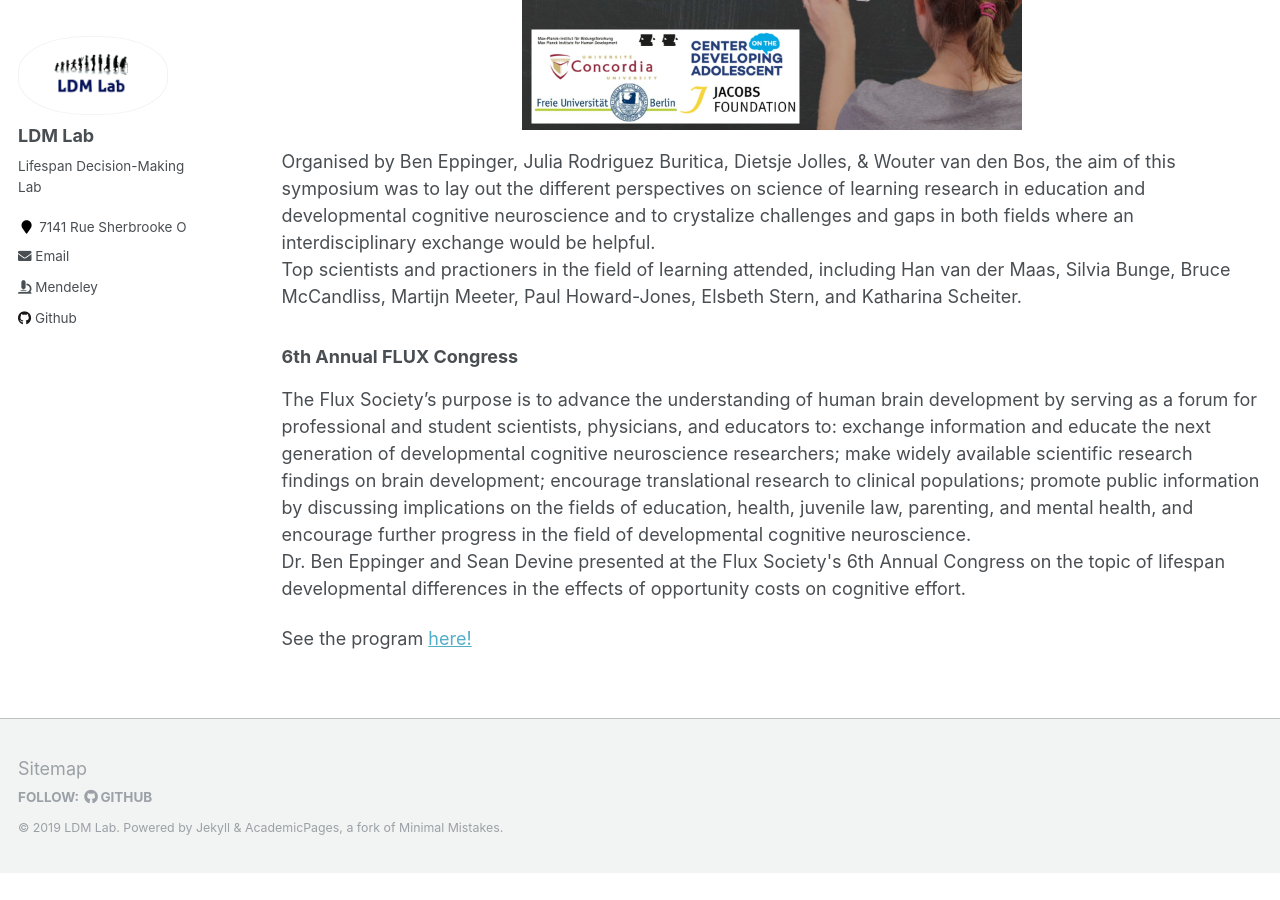
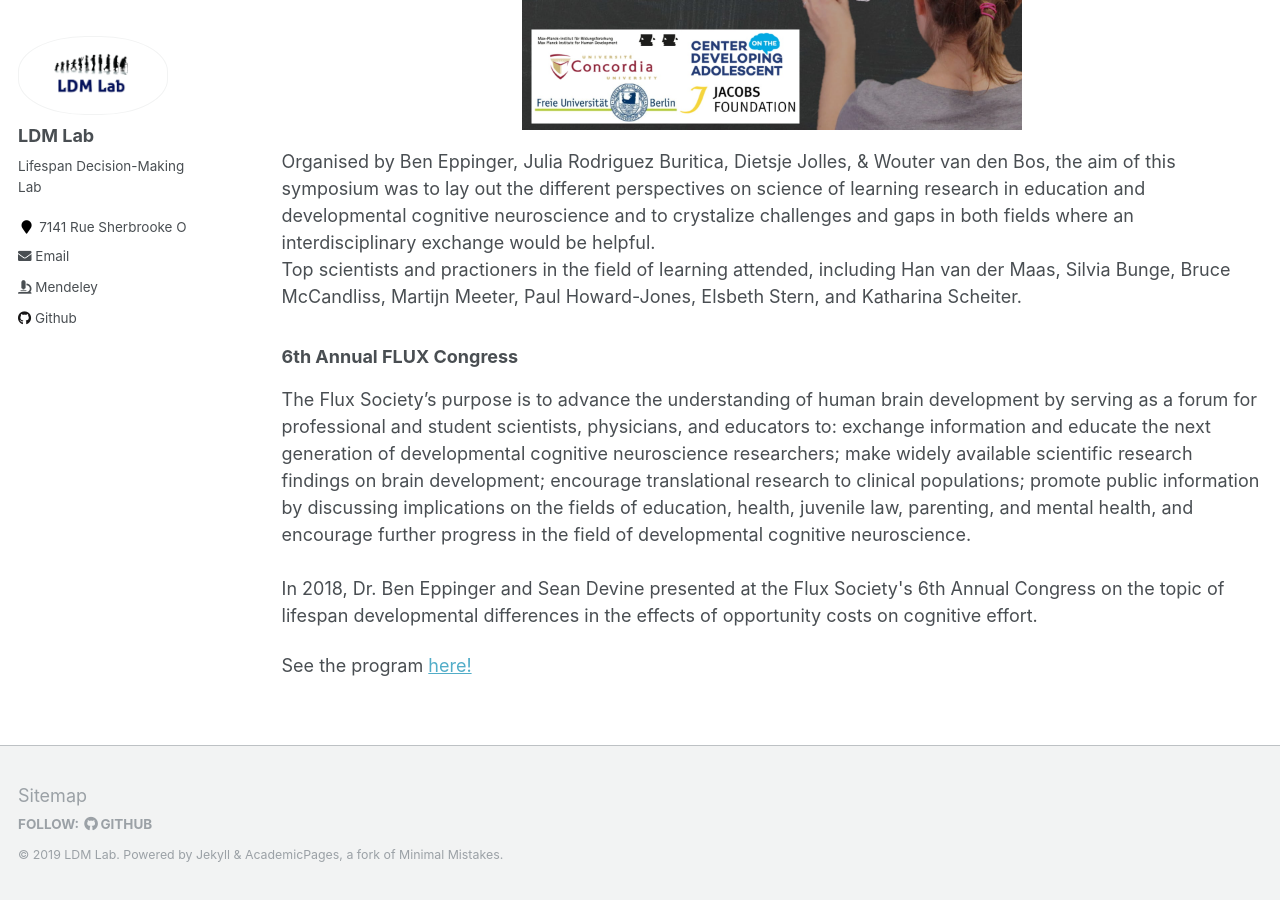
Before and after one commit to seandamiandevine/LDMLab.github.io, a Jekyll site: the page built from _pages/conferences.html, in a window 1280 px wide and 900 px high, scrolled down 1611 px. Built offline with Jekyll 4.4.1, drawn with Linux system fonts in a browser that asks for light colours; before the commit the page ends 2484 px from its top, so only the background shows below that.

Commit message:
Update conferences.html

```diff
--- a/_pages/conferences.html
+++ b/_pages/conferences.html
@@ -25,7 +25,7 @@ author_profile: true
   and student scientists, physicians, and educators to: exchange information and educate the next generation of developmental
   cognitive neuroscience researchers; make widely available scientific research findings on brain development; encourage translational
   research to clinical populations; promote public information by discussing implications on the fields of education, health, juvenile law,
-  parenting, and mental health, and encourage further progress in the field of developmental cognitive neuroscience.<br>
-  Dr. Ben Eppinger and Sean Devine presented at the Flux Society's 6th Annual Congress on the topic of lifespan developmental
+  parenting, and mental health, and encourage further progress in the field of developmental cognitive neuroscience.<br><br>
+  In 2018, Dr. Ben Eppinger and Sean Devine presented at the Flux Society's 6th Annual Congress on the topic of lifespan developmental
   differences in the effects of opportunity costs on cognitive effort.</p>
 <p>See the program <a href = "https://fluxsociety.org/wp-content/uploads/2018/08/FLUX-Program-2018.FINAL_.pdf" target = "_blank">here!</a></p>
```
